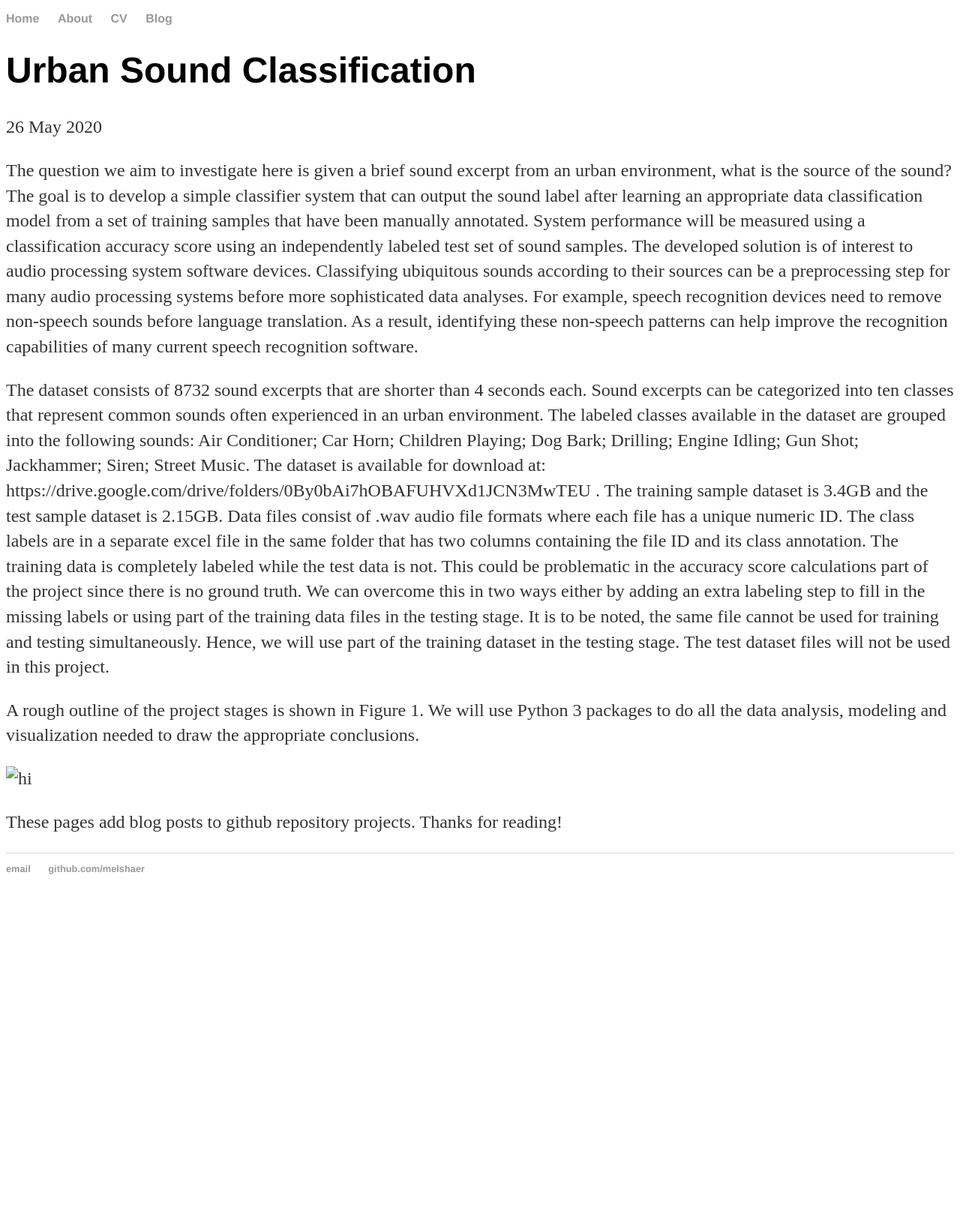
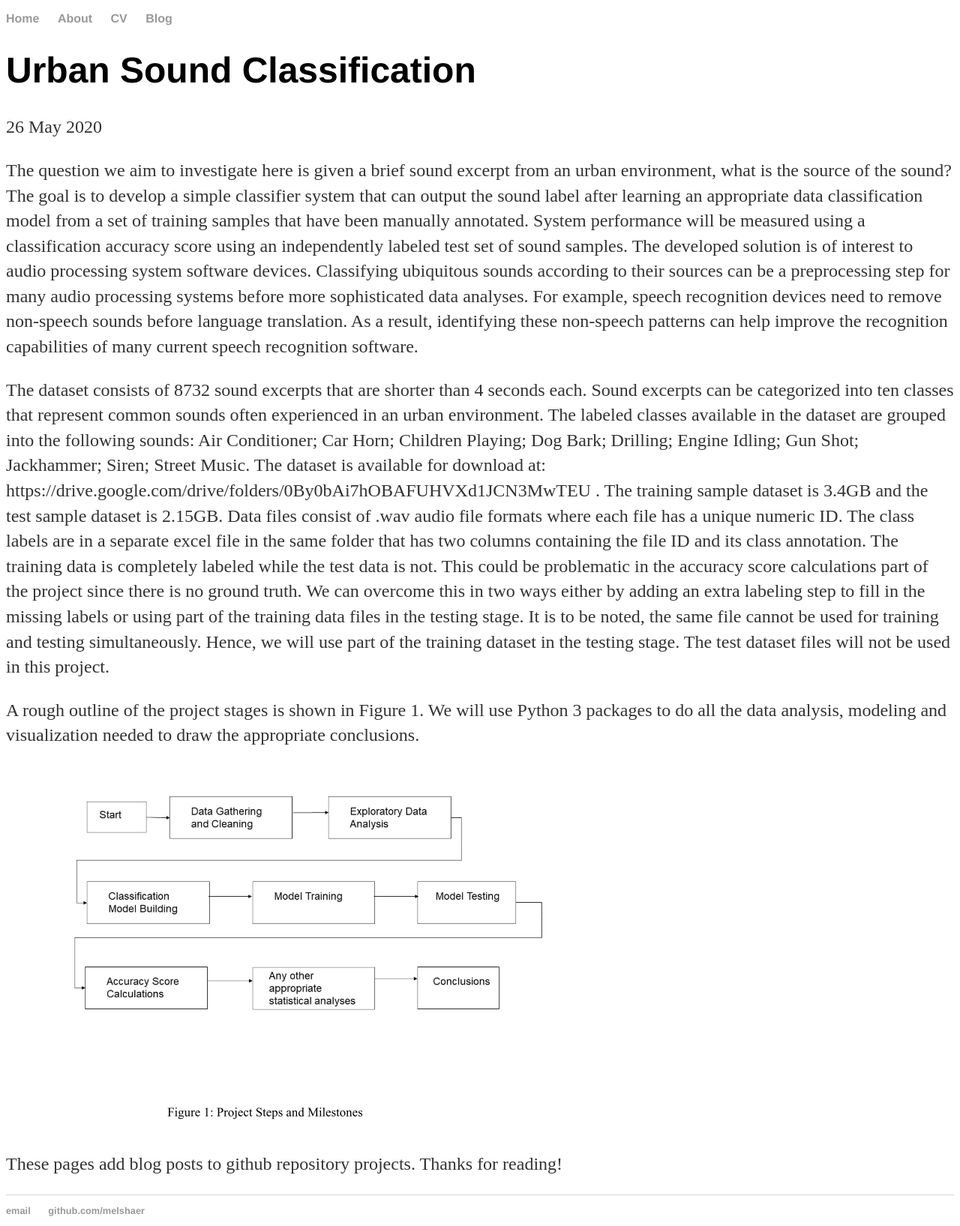
Before and after one commit to melshaer/melshaer.github.io, a Jekyll site: the page built from _posts/2020-05-26-urban-sound-classification.md, in a window 1280 px wide. Shown: the whole page at 75% size. Built offline with Jekyll 4.4.1, drawn with Linux system fonts in a browser that asks for light colours; our own code applies the rules of GitHub Pages for plain Markdown files; before the commit the page ends 1179 px from its top, so only the background shows below that.

Commit message:
Update 2020-05-26-urban-sound-classification.md

```diff
--- a/_posts/2020-05-26-urban-sound-classification.md
+++ b/_posts/2020-05-26-urban-sound-classification.md
@@ -4,4 +4,4 @@ The dataset consists of 8732 sound excerpts that are shorter than 4 seconds each
 
 A rough outline of the project stages is shown in Figure 1. We will use Python 3 packages to do all the data analysis, modeling and visualization needed to draw the appropriate conclusions.
 
-<img src="images/intro_methods.PNG" alt="hi" class="inline"/>
+![Methods Block](/images/intro_methods.PNG)
```
